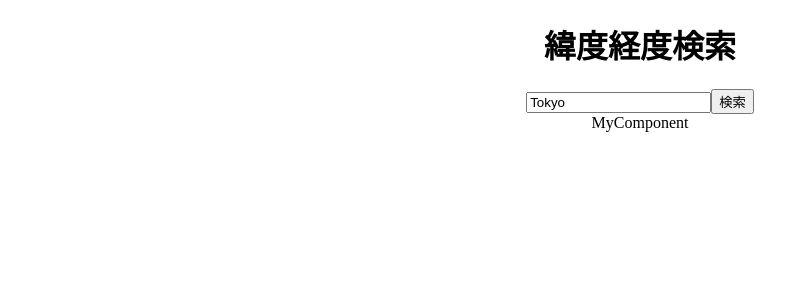
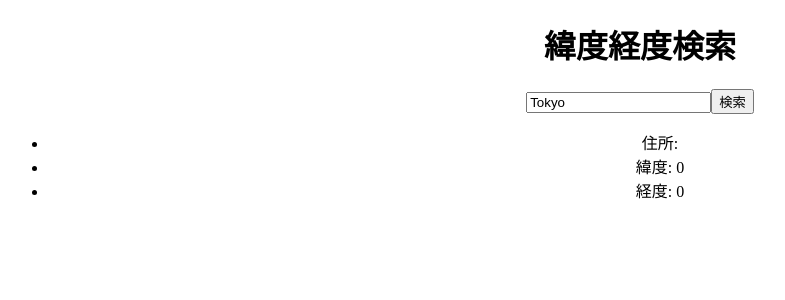
Before and after one commit to Cam1no/react-redux-from-beginning, a React (Create React App) app: page / in a window 1280 px wide. Shown: the top 300 px of the page, without its empty margins (0-785 px from the left). Built offline with nearby package versions, Linux system fonts and the light colour scheme; what react-tap-event-plugin would draw is missing.

Commit message:
緯度経度表示

```diff
--- a/src/components/App.js
+++ b/src/components/App.js
@@ -9,12 +9,12 @@ export default class App extends React.Component {
   constructor(props){
     super(props)
     this.state = {
-
+      place: ''
     }
   }
 
   handlePlaceSubmit(place){
-    console.log(place);
+    this.setState({place})
   }
 
   render() {
@@ -23,7 +23,11 @@ export default class App extends React.Component {
         <div style={ { textAlign: 'center', cursor: 'none' } }>
           <h1>緯度経度検索</h1>
           <SearchForm onSubmit={place => this.handlePlaceSubmit(place)}/>
-          <GeocodeResult />
+          <GeocodeResult
+            address={this.state.address}
+            lat={this.state.lat}
+            lng={this.state.lng}
+          />
         </div>
       </MuiThemeProvider>
     );
--- a/src/components/GeocodeResult.js
+++ b/src/components/GeocodeResult.js
@@ -1,10 +1,26 @@
-import React, {PropTypes} from 'react';
+import React from 'react';
+import PropTypes from 'prop-types';
 
-export default class GeocodeResult extends React.Component {
-  render() {
-    return (<div>MyComponent</div>);
-  }
+export const GeocodeResult = ({ address, lat, lng }) => {
+  return (
+    <ul>
+      <li>住所: {address}</li>
+      <li>緯度: {lat}</li>
+      <li>経度: {lng}</li>
+    </ul>
+  );
 }
 
+export default GeocodeResult;
+
 GeocodeResult.propTypes = {
+  address: PropTypes.string,
+  lat: PropTypes.number,
+  lng: PropTypes.number,
 };
+
+GeocodeResult.defaultProps = {
+  address: '',
+  lat: 0,
+  lng: 0,
+}
```
